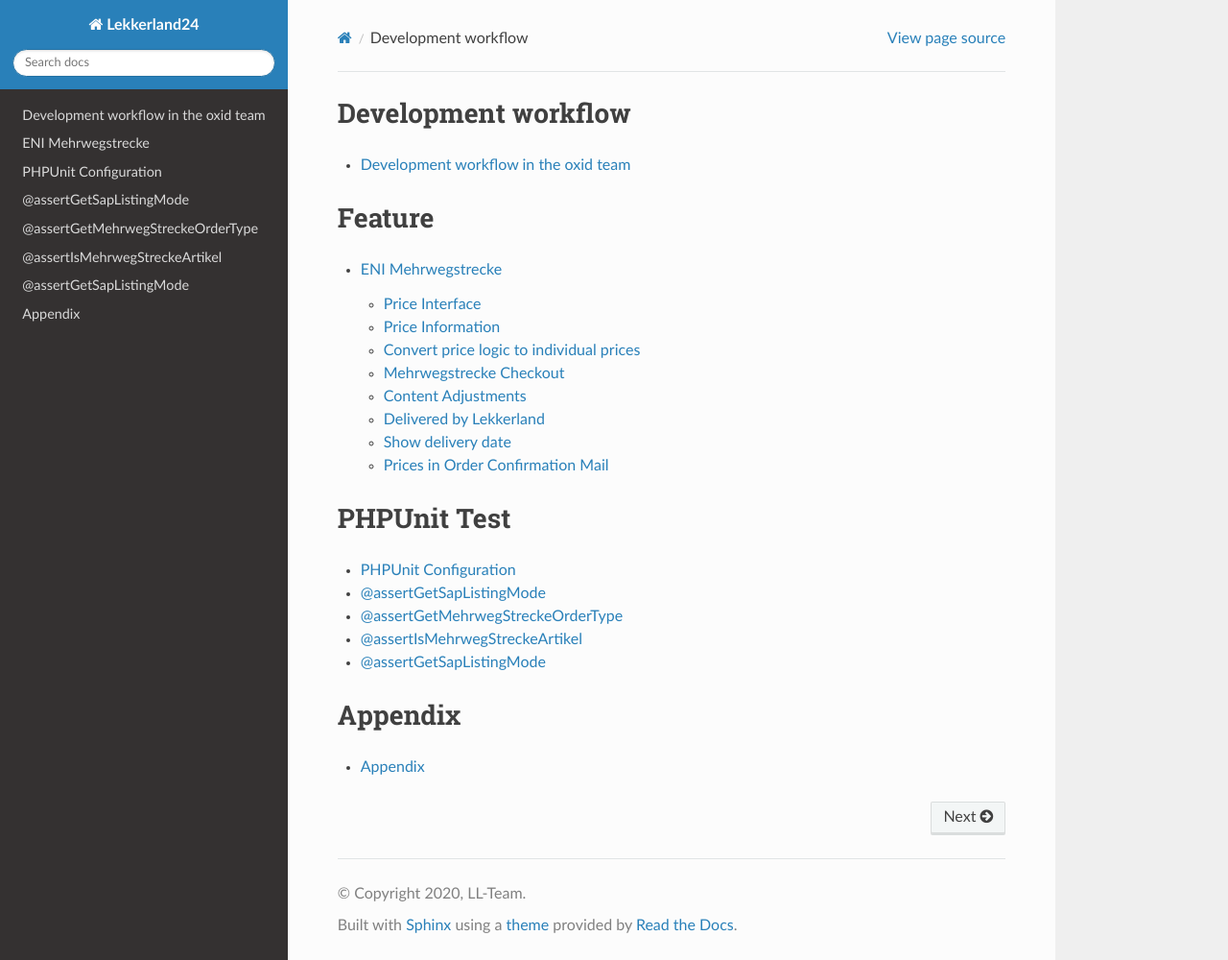
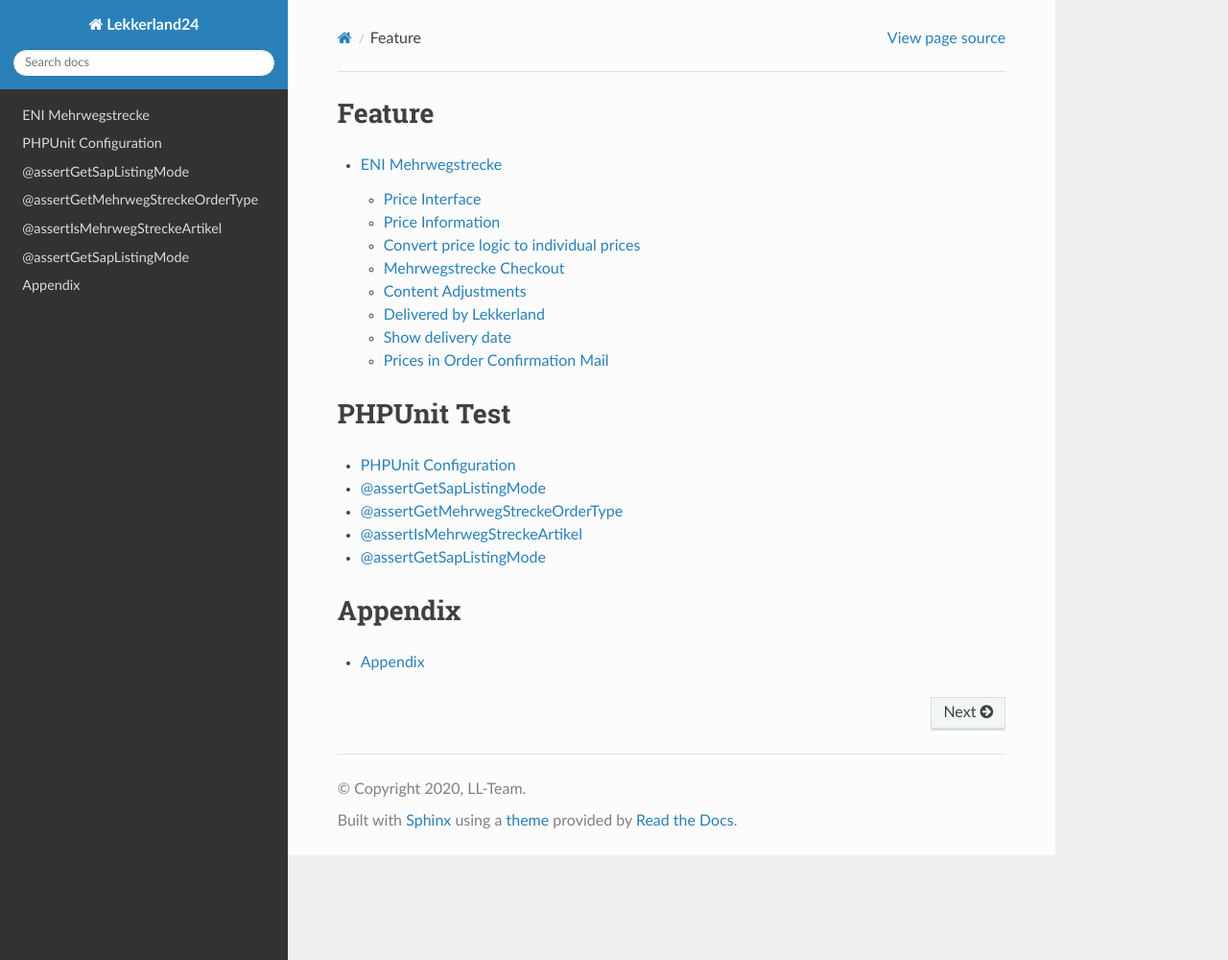
Before and after one commit to yangchao1982/readthedocs, a Sphinx documentation site: the page built from source/index.rst, in a window 1280 px wide and 1000 px high. Shown: the whole window at 96% size. Built offline with Sphinx 7.4.7 and the Read the Docs theme 2.0.0, drawn with Linux system fonts in a browser that asks for light colours.

Commit message:
remove workflow

```diff
--- a/source/Development-workflow.rst
+++ /dev/null
@@ -1,9 +0,0 @@
-Development workflow in the oxid team
-======================================
-
-#. Create a branch
-#. Create a merge request
-#. Creating a release branch
-#. Start the Pipeline
-#. Testing on Stage
-#. Documentation
--- a/source/index.rst
+++ b/source/index.rst
@@ -1,10 +1,3 @@
-Development workflow
-^^^^^^^^^^^^^^^^^^^^^
-.. toctree::
-   :maxdepth: 2
-
-   Development-workflow
-
 Feature
 ^^^^^^^^^^^^^^^^^^^^^
 .. toctree::
```
